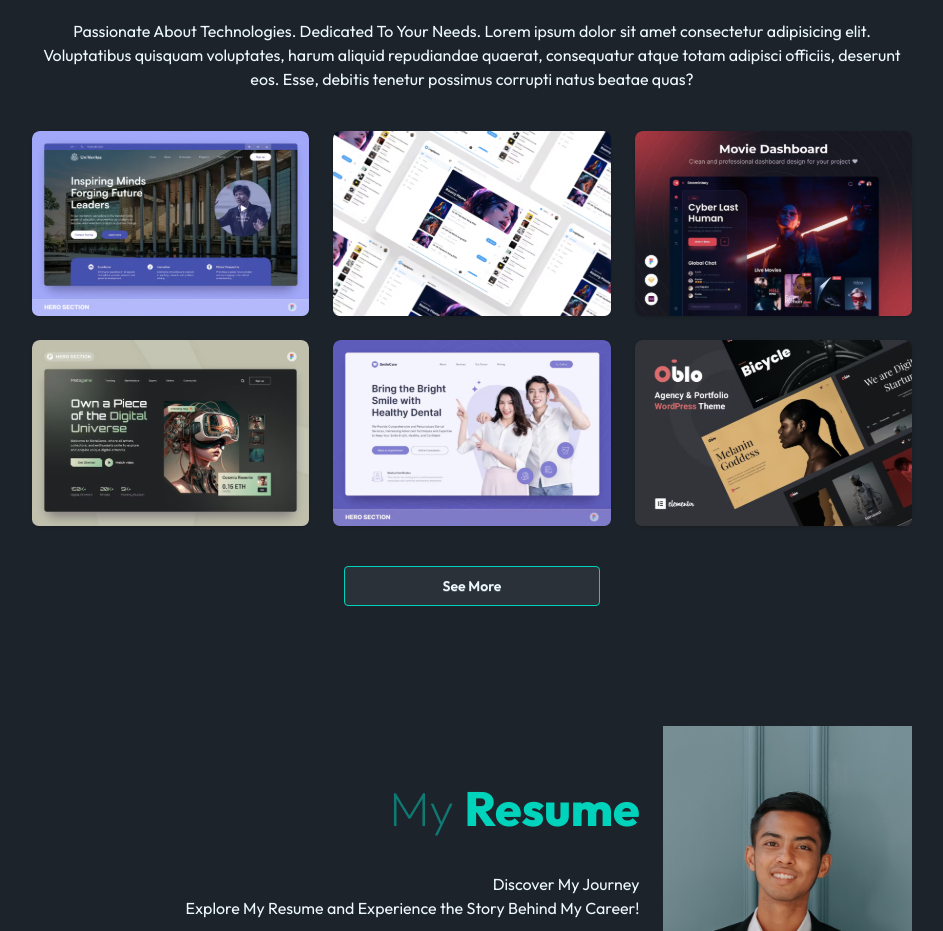
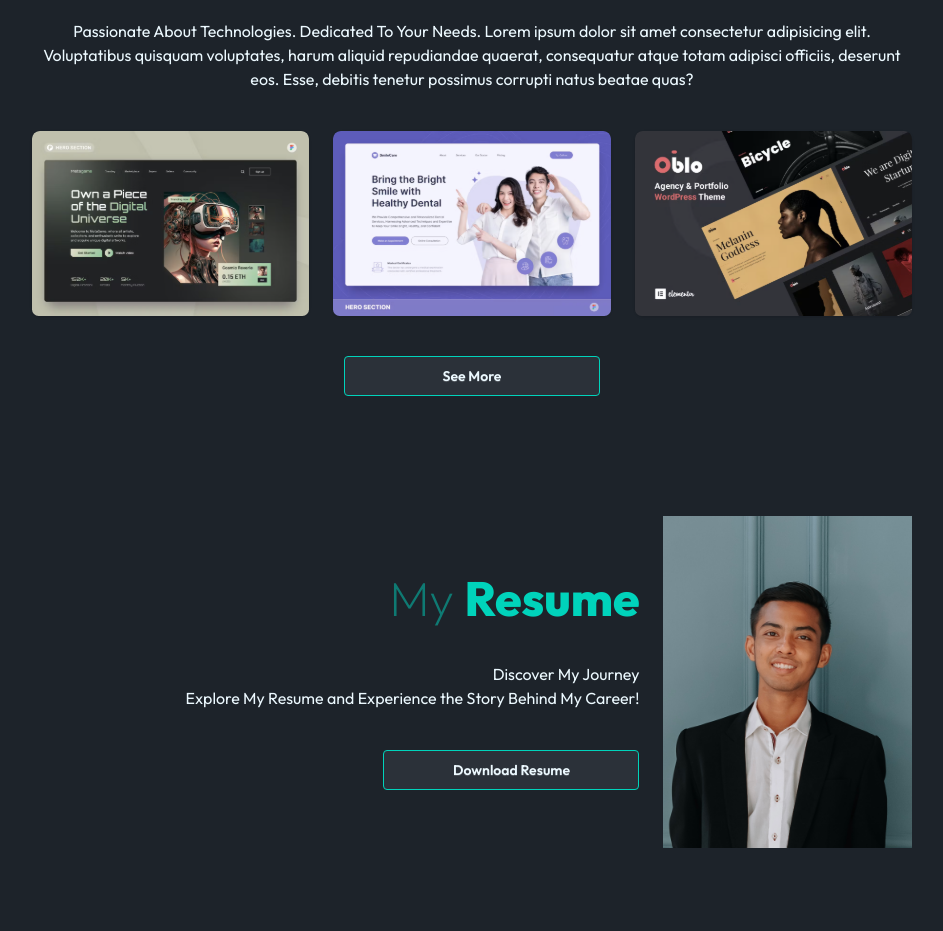
Before and after one commit to mgitoqabuskanz/mgitoqabuskanz.github.io, a React (Vite) app: page / in a window 1280 px wide. Shown: the part 3220-4151 px from the top of the page, without its empty margins (168-1111 px from the left). Built offline with nearby package versions, Linux system fonts and the light colour scheme.

Commit message:
Install Slider

```diff
--- a/package.json
+++ b/package.json
@@ -23,6 +23,8 @@
     "react-redux": "^9.2.0",
     "react-router-dom": "^7.2.0",
     "react-scroll": "^1.9.2",
+    "react-slick": "^0.30.3",
+    "slick-carousel": "^1.8.1",
     "tailwindcss": "^4.0.6"
   },
   "devDependencies": {
--- a/src/assets/assets.js
+++ b/src/assets/assets.js
@@ -40,40 +40,52 @@ export const assets = {
     project4_img,
     project5_img,
     project6_img
-}
+};
 
 export const mywork_data = [
     {
         w_no:1,
-        w_name:"Web design",
-        w_img:project1_img
+        w_name:"Project 1",
+        w_img:project1_img,
+        w_desc:"lorem ipsum dolor sit amet consectetur adipisicing elit. Voluptatibus quisquam voluptates, harum aliquid repudiandae quaerat, consequatur atque totam adipisci officiis, deserunt eos. Esse, debitis tenetur possimus corrupti natus beatae quas?",
+        w_link:"https://www.github.com"
     },
     {
         w_no:2,
-        w_name:"Web design",
-        w_img:project2_img
+        w_name:"Project 2",
+        w_img:project2_img,
+        w_desc:"lorem ipsum dolor sit amet consectetur adipisicing elit. Voluptatibus quisquam voluptates, harum aliquid repudiandae quaerat, consequatur atque totam adipisci officiis, deserunt eos. Esse, debitis tenetur possimus corrupti n",
+        w_link:"https://www.google.com"
     },
     {
         w_no:3,
-        w_name:"Web design",
-        w_img:project3_img
+        w_name:"Project 3",
+        w_img:project3_img,
+        w_desc:"lorem ipsum dolor sit amet consectetur adipisicing elit. Voluptatibus quisquam voluptates, harum aliquid repudiandae quaerat, consequatur atque totam adipisci officiis, deserunt eos. Esse, debitis tenetur possimus corrupti n",
+        w_link:"https://www.youtube.com"
     },
     {
         w_no:4,
-        w_name:"Web design",
-        w_img:project4_img
+        w_name:"Project 4",
+        w_img:project4_img,
+        w_desc:"Lorem ipsum dolor sit amet consectetur adipisicing elit. Voluptatibus quisquam voluptates, harum aliquid repudiandae quaerat, consequatur atque totam adipisci officiis, deserunt eos. Esse, debitis tenetur possimus corrupti n",
+        w_link:"https://www.asus.com"
     },
     {
         w_no:5,
-        w_name:"Web design",
-        w_img:project5_img
+        w_name:"Project 5",
+        w_img:project5_img,
+        w_desc:"Lorem ipsum dolor sit amet consectetur adipisicing elit. Voluptatibus quisquam voluptates, harum aliquid repudiandae quaerat, consequatur atque totam adipisci officiis, deserunt eos. Esse, debitis tenetur possimus corrupti n",
+        w_link:"https://www.mikrotik.com"
     },
     {
         w_no:6,
-        w_name:"Web design",
-        w_img:project6_img
+        w_name:"Project 6",
+        w_img:project6_img,
+        w_desc:"Lorem ipsum dolor sit amet consectetur adipisicing elit. Voluptatibus quisquam voluptates, harum aliquid repudiandae quaerat, consequatur atque totam adipisci officiis, deserunt eos. Esse, debitis tenetur possimus corrupti n",
+        w_link:"https://www.citraweb.com"
     },
-]
+];
 
 export const Services_Data = [
     {
--- a/src/components/project/ProjectMain.jsx
+++ b/src/components/project/ProjectMain.jsx
@@ -1,5 +1,8 @@
 import React from 'react'
-import { assets } from '../../assets/assets'
+import { assets, mywork_data } from '../../assets/assets'
+import "slick-carousel/slick/slick.css";
+import "slick-carousel/slick/slick-theme.css";
+import Slider from "react-slick";
 
 const ProjectMain = () => {
   return (
@@ -10,96 +13,28 @@ const ProjectMain = () => {
       </h1>
       <p className="mb-10">Passionate About Technologies. Dedicated To Your Needs. Lorem ipsum dolor sit amet consectetur adipisicing elit. Voluptatibus quisquam voluptates, harum aliquid repudiandae quaerat, consequatur atque totam adipisci officiis, deserunt eos. Esse, debitis tenetur possimus corrupti natus beatae quas?</p>
       <div className="flex flex-col md:flex-row w-full gap-6 mb-10">
-        <div className="grid grid-flow-row-dense lg:grid-cols-3 grid-col gap-6">
-          <div className="card bg-base-100 w-fit shadow-sm">
+        <div className="grid lg:grid-cols-3 grid-row gap-6 w-full">
+          {mywork_data.slice(-3).map((work, index) => (
+          <div key={index} className="card bg-base-100 w-fit shadow-sm mx-auto items-center">
             <figure>
               <img
-              src={assets.project1_img}
-              alt="Project 1" />
+              src={work.w_img}
+              alt={work.w_name} />
             </figure>
-            <div className="card-body absolute gap-6 bg-neutral/80 items-center opacity-0 hover:opacity-100 transition-all duration-500">
-              <h2 className="card-title text-accent">Project 1</h2>
-              <p>A card component has a figure, a body part, and inside body there are title and actions parts</p>
-              <div className="card-actions justify-end">
-                <button className="btn border-accent btn-soft hover:btn-accent">Learn More</button>
+            <div className="card-body w-full h-full absolute gap-6 bg-neutral/80 items-center opacity-0 hover:opacity-100 border hover:border-accent hover:rounded-lg transition-all duration-">
+              <a href={work.w_link}className="card-body w-full h-full absolute" role="button"></a>
+              <h2 className="card-title text-accent">{work.w_name}</h2>
+              <p>
+                {work.w_desc.length > 100 ?
+                  `${work.w_desc.substring(0, 100)} (...)` : work.w_desc
+                }
+              </p>
+              <div className="card-actions justify-end z-10">
+                <a href={work.w_link} className="btn border-accent btn-soft hover:btn-accent">Learn More</a>
               </div>
             </div>
           </div>
-
-          <div className="card bg-base-100 w-fit shadow-sm">
-            <figure>
-              <img
-              src={assets.project2_img}
-              alt="Project 2" />
-            </figure>
-            <div className="card-body absolute gap-6 bg-neutral/80 items-center opacity-0 hover:opacity-100 transition-all duration-500">
-              <h2 className="card-title text-accent">Project 2</h2>
-              <p>A card component has a figure, a body part, and inside body there are title and actions parts</p>
-              <div className="card-actions justify-end">
-                <button className="btn border-accent btn-soft hover:btn-accent">Learn More</button>
-              </div>
-            </div>
-          </div>
-
-          <div className="card bg-base-100 w-fit shadow-sm">
-            <figure>
-              <img
-              src={assets.project3_img}
-              alt="Project 3" />
-            </figure>
-            <div className="card-body absolute gap-6 bg-neutral/80 items-center opacity-0 hover:opacity-100 transition-all duration-500">
-              <h2 className="card-title text-accent">Project 3</h2>
-              <p>A card component has a figure, a body part, and inside body there are title and actions parts</p>
-              <div className="card-actions justify-end">
-                <button className="btn border-accent btn-soft hover:btn-accent">Learn More</button>
-              </div>
-            </div>
-          </div>
-
-          <div className="card bg-base-100 w-fit shadow-sm">
-            <figure>
-              <img
-              src={assets.project4_img}
-              alt="Project 4" />
-            </figure>
-            <div className="card-body absolute gap-6 bg-neutral/80 items-center opacity-0 hover:opacity-100 transition-all duration-500">
-              <h2 className="card-title text-accent">Project 4</h2>
-              <p>A card component has a figure, a body part, and inside body there are title and actions parts</p>
-              <div className="card-actions justify-end">
-                <button className="btn border-accent btn-soft hover:btn-accent">Learn More</button>
-              </div>
-            </div>
-          </div>
-
-          <div className="card bg-base-100 w-fit shadow-sm">
-            <figure>
-              <img
-              src={assets.project5_img}
-              alt="Project 5" />
-            </figure>
-            <div className="card-body absolute gap-6 bg-neutral/80 items-center opacity-0 hover:opacity-100 transition-all duration-500">
-              <h2 className="card-title text-accent">Project 5</h2>
-              <p>A card component has a figure, a body part, and inside body there are title and actions parts</p>
-              <div className="card-actions justify-end">
-                <button className="btn border-accent btn-soft hover:btn-accent">Learn More</button>
-              </div>
-            </div>
-          </div>
-
-          <div className="card bg-base-100 w-fit shadow-sm">
-            <figure>
-              <img
-              src={assets.project6_img}
-              alt="Project 6" />
-            </figure>
-            <div className="card-body absolute gap-6 bg-neutral/80 items-center opacity-0 hover:opacity-100 transition-all duration-500">
-              <h2 className="card-title text-accent">Project 6</h2>
-              <p>A card component has a figure, a body part, and inside body there are title and actions parts</p>
-              <div className="card-actions justify-end">
-                <button className="btn border-accent btn-soft hover:btn-accent">Learn More</button>
-              </div>
-            </div>
-          </div>
+          ))}
         </div>
       </div>
           <button className="btn btn-wide btn-soft hover:btn-accent border-accent">See More</button>
```
Also changed, not shown: 1 other file (tests, documents, lock files or other folders).
